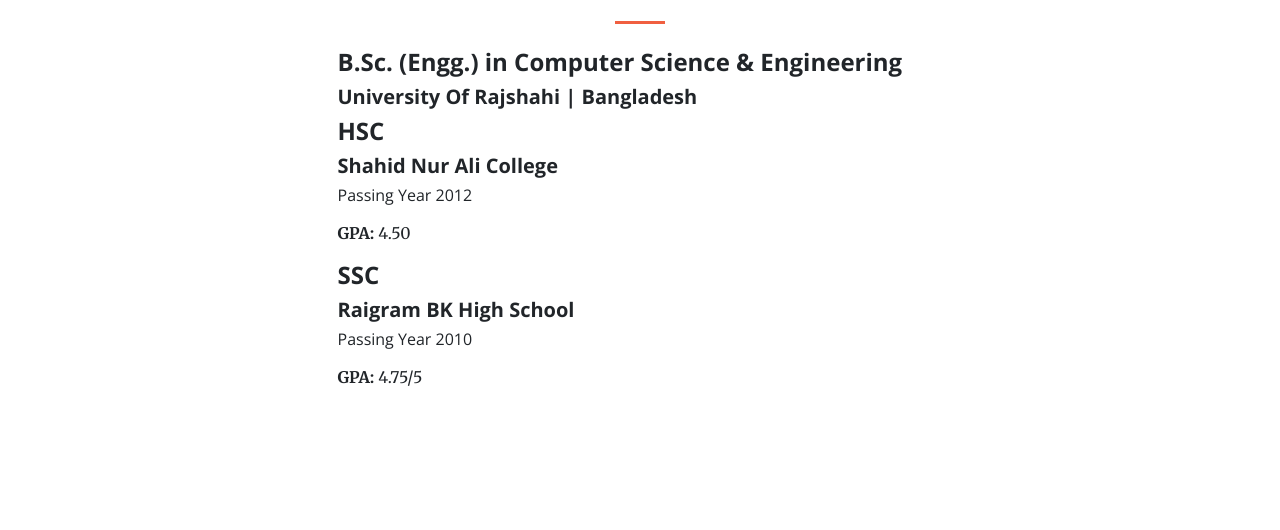
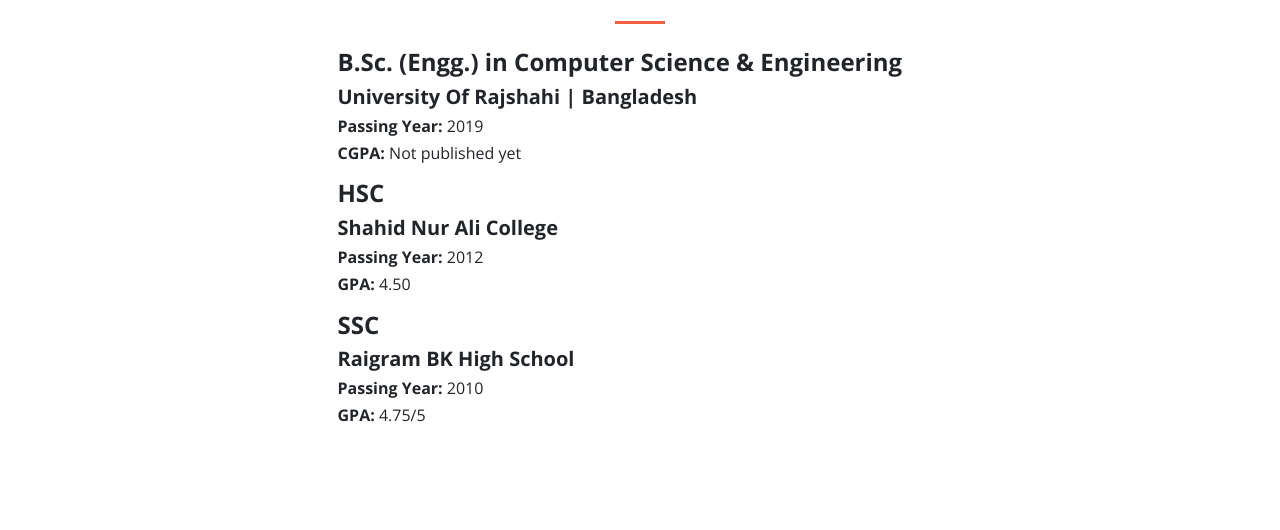
Before and after one commit to ShahabuddinAhmed/ShahabuddinAhmed.github.io, a plain HTML site: page index.html in a window 1280 px wide. Shown: the part 2565-3095 px from the top of the page. Drawn offline with nearby package versions, Linux system fonts and the light colour scheme.

Commit message:
education part text style is changed

```diff
--- a/index.html
+++ b/index.html
@@ -213,6 +213,8 @@
                                 <h5 class="font-yellow">
                                     <b>University Of Rajshahi | Bangladesh</b>
                                 </h5>
+                                <h6 class="font-lite-black margin-t-10"><strong>Passing Year:</strong> 2019 </h6>
+                                <h6><p><Strong>CGPA:</Strong> Not published yet</p></h6>
 
                             </div>
                             <!-- education -->
@@ -224,11 +226,8 @@
                                 <h5 class="font-yellow">
                                     <b>Shahid Nur Ali College</b>
                                 </h5>
-                                <h6 class="font-lite-black margin-t-10">Passing Year 2012 </h6>
-                                <p class="margin-tb-30">
-                                    <p>
-                                        <Strong>GPA:</Strong> 4.50</p>
-                                </p>
+                                <h6 class="font-lite-black margin-t-10"><strong>Passing Year:</strong> 2012 </h6>
+                                <h6><p><Strong>GPA:</Strong> 4.50</p></h6>
                             </div>
                             <!-- education -->
 
@@ -239,11 +238,8 @@
                                 <h5 class="font-yellow">
                                     <b>Raigram BK High School</b>
                                 </h5>
-                                <h6 class="font-lite-black margin-t-10">Passing Year 2010</h6>
-                                <p class="margin-tb-30">
-                                    <p>
-                                        <Strong>GPA:</Strong> 4.75/5</p>
-                                </p>
+                                <h6 class="font-lite-black margin-t-10"><strong>Passing Year:</strong> 2010</h6>
+                                <h6><p><Strong>GPA:</Strong> 4.75/5</p></h6>
                             </div>
                             <!-- education -->
                         </div>
```
